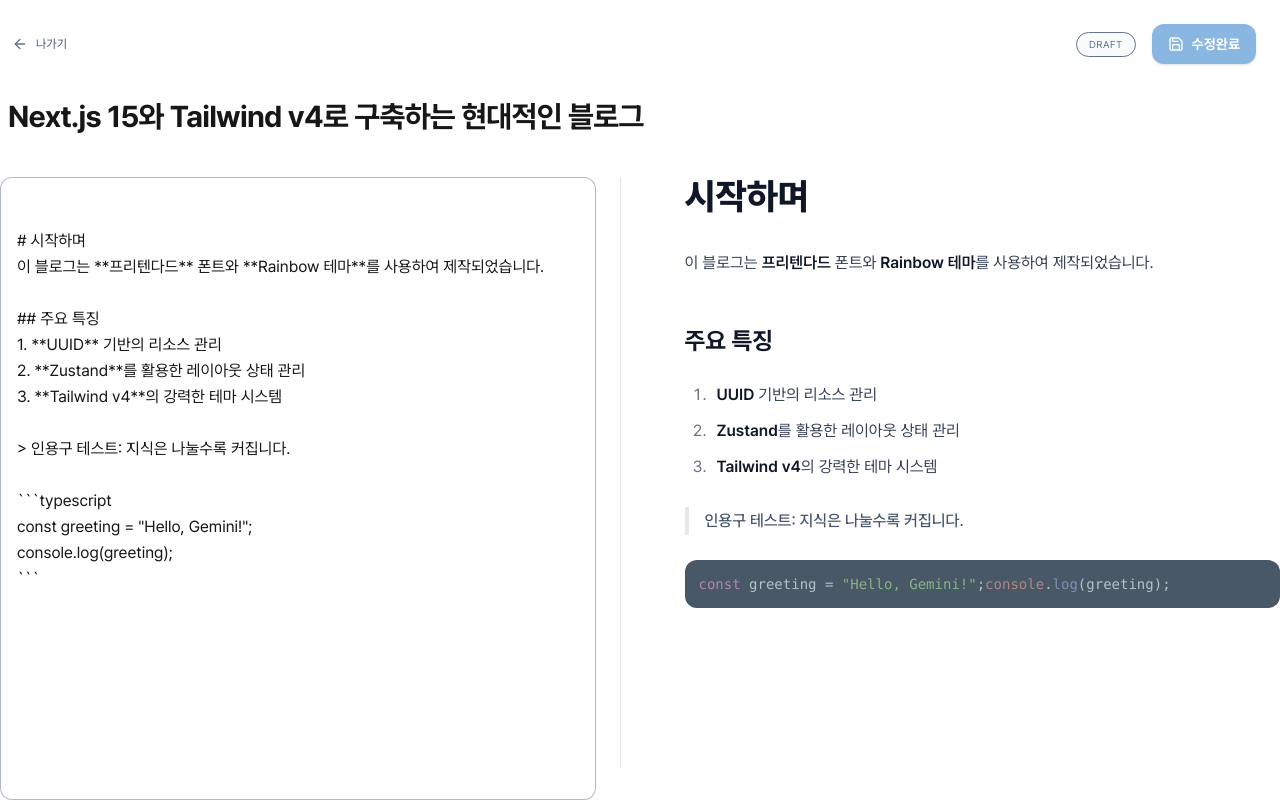
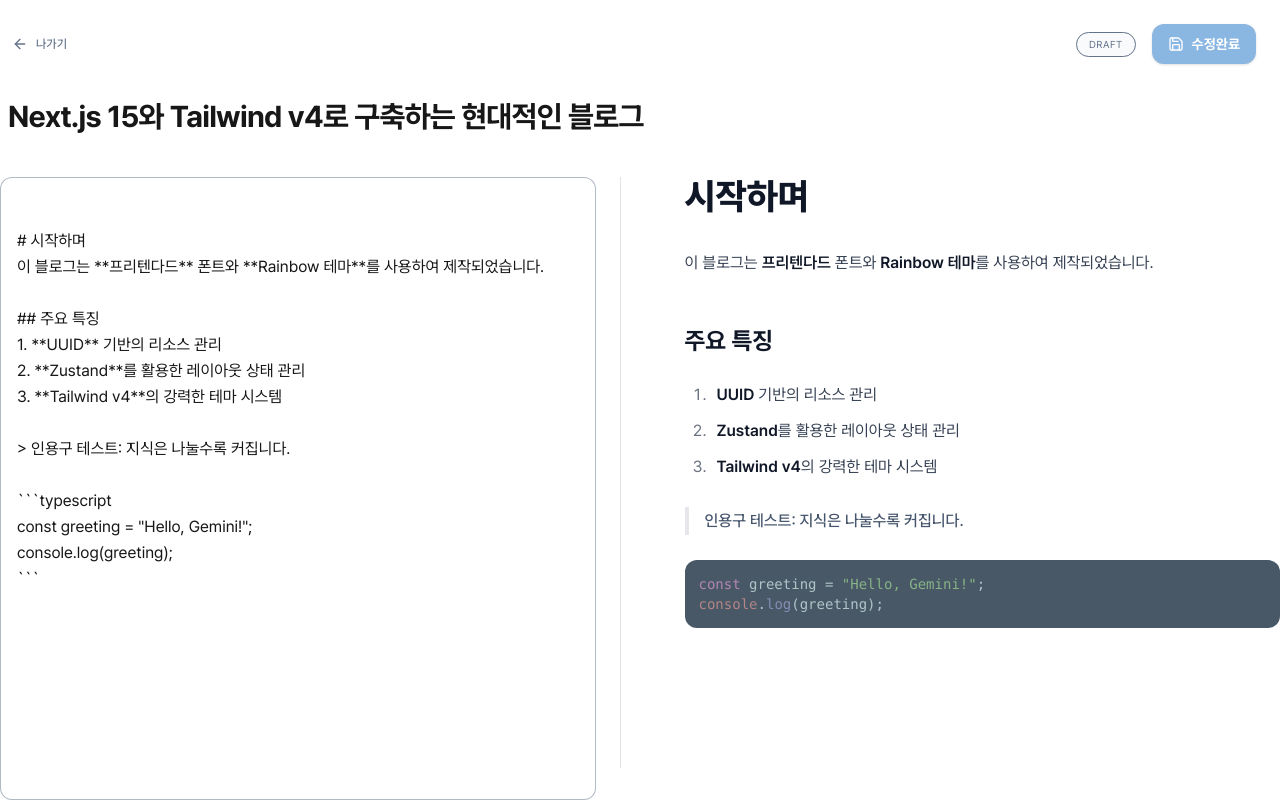
Before and after one commit to ImxYJL/yejin-notes, a Next.js app: page /edit/1 in a window 1280 px wide. Built offline with nearby package versions, Linux system fonts and the light colour scheme.

Commit message:
refactor: 마크다운 컴포넌트를 뷰어와 에디터로 분리 - 비동기/동기 렌더링에 따른 컴포넌트 분리

```diff
--- a/package.json
+++ b/package.json
@@ -22,6 +22,7 @@
     "react-markdown": "^10.1.0",
     "rehype-highlight": "^7.0.2",
     "rehype-pretty-code": "^0.14.1",
+    "rehype-stringify": "^10.0.1",
     "remark-breaks": "^4.0.0",
     "remark-gfm": "^4.0.1",
     "shiki": "^3.22.0",
--- a/src/components/editor/EditorForm.tsx
+++ b/src/components/editor/EditorForm.tsx
@@ -18,8 +18,8 @@
   bottomPadding: 4,
 } as const;
 
-const MarkdownRenderer = dynamic(
-  () => import("@/components/markdown/MarkdownRenderer"),
+const MarkdownPreview = dynamic(
+  () => import("@/components/markdown/MarkdownPreview"),
   {
     ssr: false,
     loading: () => (
@@ -111,7 +111,7 @@
           ref={previewRef}
           className={`flex-1 overflow-y-auto border-border pl-10 bg-background/50 pb-[${EDITOR_LAYOUT}vh]`}
         >
-          <MarkdownRenderer content={deferredContent} isEditor={true} />
+          <MarkdownPreview content={deferredContent} />
         </section>
       </div>
     </div>
--- /dev/null
+++ b/src/components/markdown/MarkdownPreview.tsx
@@ -0,0 +1,53 @@
+"use client";
+
+import ReactMarkdown from "react-markdown";
+import remarkGfm from "remark-gfm";
+import rehypeHighlight from "rehype-highlight";
+import { cn } from "@/utils/styles";
+
+import "highlight.js/styles/base16/brush-trees-dark.css";
+
+type MarkdownPreviewProps = {
+  content: string;
+  className?: string;
+};
+
+const MarkdownPreview = ({ content, className }: MarkdownPreviewProps) => {
+  return (
+    <div className={cn("prose max-w-none dark:prose-invert", className)}>
+      <ReactMarkdown
+        remarkPlugins={[remarkGfm]}
+        rehypePlugins={[rehypeHighlight]}
+        components={{
+          // prose의 기본 배경과 여백 제거 (전역과 무관 - 코드 블럭 내 설정)
+          pre: ({ children }) => (
+            <pre className="bg-transparent p-0 m-0 border-none">{children}</pre>
+          ),
+
+          code: ({ children, className: codeClassName }) => {
+            const isCodeBlock = codeClassName?.includes("language-");
+
+            if (isCodeBlock) {
+              return (
+                <code
+                  className={cn(
+                    "block p-5 rounded-main leading-relaxed text-sm bg-muted/30",
+                    codeClassName,
+                  )}
+                >
+                  {children}
+                </code>
+              );
+            }
+
+            return <code>{children}</code>;
+          },
+        }}
+      >
+        {content}
+      </ReactMarkdown>
+    </div>
+  );
+};
+
+export default MarkdownPreview;
--- a/src/components/markdown/MarkdownRenderer.tsx
+++ /dev/null
@@ -1,50 +0,0 @@
-"use client";
-
-import ReactMarkdown from "react-markdown";
-import remarkGfm from "remark-gfm";
-import { cn, getRehypePlugins } from "@/utils/styles";
-import { useMemo, useState } from "react";
-import { CODE_VIEWER_THEME } from "@/constants/theme";
-
-import "highlight.js/styles/base16/brush-trees-dark.css";
-
-type MarkdownRendererProps = {
-  content: string;
-  className?: string;
-  isEditor?: boolean;
-};
-
-const MarkdownRenderer = ({
-  content,
-  className,
-  isEditor = false,
-}: MarkdownRendererProps) => {
-  // 나중에 전역 상태(Zustand 등)나 드롭다운 상태를 여기서 읽어옵니다.
-  const [currentCodeTheme] = useState(CODE_VIEWER_THEME.light);
-
-  const rehypePlugins = useMemo(
-    () => getRehypePlugins(isEditor, currentCodeTheme),
-    [isEditor, currentCodeTheme],
-  );
-
-  return (
-    <div
-      className={cn(
-        "prose max-w-none dark:prose-invert",
-        /* 텁텁한 테두리 & 배경 리셋 */
-        "[&_pre]:bg-transparent [&_pre]:p-0 [&_pre]:border-none [&_pre]:m-0",
-        "[&_code]:bg-transparent [&_code]:p-0 [&_code]:border-none",
-        /* 코드 블록 스타일 */
-        "[&_pre_code]:block [&_pre_code]:p-5 [&_pre_code]:rounded-main",
-        "[&_pre_code]:bg-muted/30 [&_pre_code]:leading-relaxed [&_pre_code]:text-sm",
-        className,
-      )}
-    >
-      <ReactMarkdown remarkPlugins={[remarkGfm]} rehypePlugins={rehypePlugins}>
-        {content}
-      </ReactMarkdown>
-    </div>
-  );
-};
-
-export default MarkdownRenderer;
--- /dev/null
+++ b/src/components/markdown/MarkdownViewer.tsx
@@ -0,0 +1,54 @@
+"use client";
+
+import { useEffect, useState } from "react";
+import { unified } from "unified";
+import remarkParse from "remark-parse";
+import remarkGfm from "remark-gfm";
+import remarkRehype from "remark-rehype";
+import rehypePrettyCode from "rehype-pretty-code";
+import rehypeStringify from "rehype-stringify";
+import { cn } from "@/utils/styles";
+
+import rosePineDawn from "shiki/themes/rose-pine-dawn.mjs";
+
+type MarkdownViewerProps = {
+  content: string;
+  className?: string;
+};
+
+const MarkdownViewer = ({ content, className }: MarkdownViewerProps) => {
+  const [htmlContent, setHtmlContent] = useState("");
+
+  useEffect(() => {
+    const processMarkdown = async () => {
+      const result = await unified()
+        .use(remarkParse)
+        .use(remarkGfm)
+        .use(remarkRehype)
+        .use(rehypePrettyCode, {
+          theme: rosePineDawn,
+          keepBackground: true,
+        })
+        .use(rehypeStringify)
+        .process(content);
+
+      setHtmlContent(result.toString());
+    };
+    processMarkdown();
+  }, [content]);
+
+  return (
+    <div
+      className={cn(
+        "prose max-w-none dark:prose-invert",
+        "[&_pre]:p-5 [&_pre]:rounded-main",
+        // 코드 블록 내부 code 스타일만 리셋
+        "[&_pre_code]:bg-transparent! [&_pre_code]:p-0! [&_pre_code]:text-inherit!",
+        className,
+      )}
+      dangerouslySetInnerHTML={{ __html: htmlContent }}
+    />
+  );
+};
+
+export default MarkdownViewer;
--- /dev/null
+++ b/src/components/markdown/index.ts
@@ -0,0 +1,2 @@
+export { default as MarkdownPreview } from "./MarkdownPreview";
+export { default as MarkdownViewer } from "./MarkdownViewer";
--- a/src/constants/theme.ts
+++ b/src/constants/theme.ts
@@ -1,6 +1,10 @@
-export const CODE_VIEWER_THEME= {
-  light: "base16-brush-trees-dark",
-  nord: "nord",
+import rosePineDawn from "shiki/themes/rose-pine-dawn.mjs";
+import nord from "shiki/themes/nord.mjs";
+
+export const CODE_VIEWER_THEME = {
+  rosePineDawn: rosePineDawn,
+  nord: nord,
 } as const;
 
-export type CodeViewerThemeType = keyof typeof CODE_VIEWER_THEME;
+export type CodeViewerThemeType =
+  (typeof CODE_VIEWER_THEME)[keyof typeof CODE_VIEWER_THEME];
```
Also changed, not shown: 1 other file (tests, documents, lock files or other folders).
